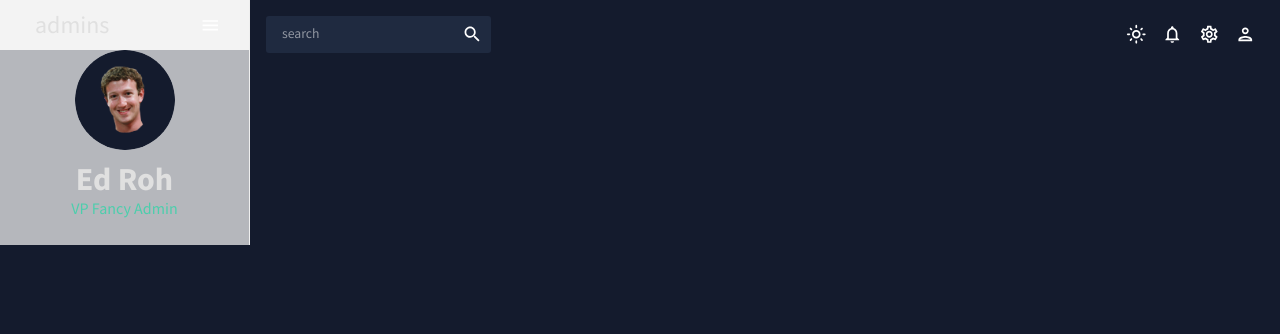
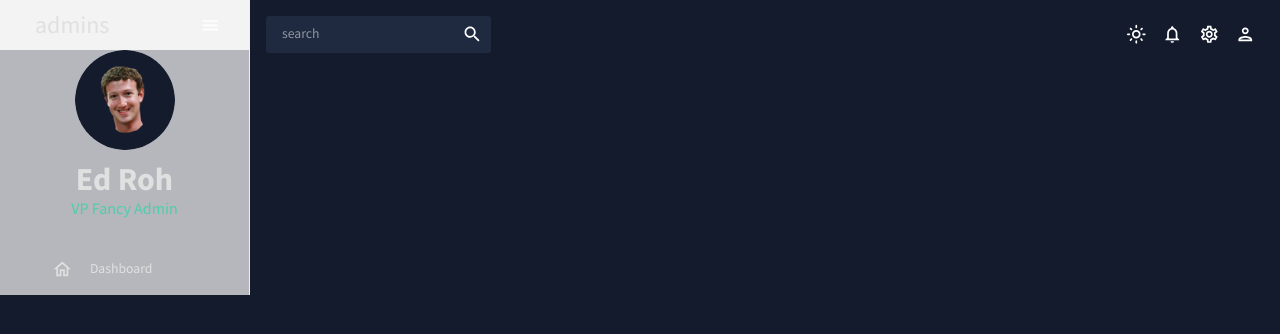
Before and after one commit to Clinton-dev/admindashboard, a React (Vite) app: page / in a window 1280 px wide. Shown: the top 334 px of the page. Built offline with nearby package versions, Linux system fonts and the light colour scheme.

Commit message:
Add icon links

```diff
--- a/src/scenes/global/Sidebar.jsx
+++ b/src/scenes/global/Sidebar.jsx
@@ -22,7 +22,23 @@ function SidebarComponent() {
   const theme = useTheme()
   const colors = tokens(theme.palette.mode)
   const [isCollapsed, setIsCollapsed] = useState(false);
-  const [selected, setIsSelected] = useState("Dashboard");
+  const [selected, setSelected] = useState("Dashboard");
+
+  const Item = ({title, to, icon, selected, setSelected}) => {
+    const theme = useTheme();
+    const colors = tokens(theme.palette.mode)
+    return (
+      <MenuItem
+      active={selected === title}
+      style={{color: colors.grey[100]}}
+      onClick={() => setIsSelected(title)}
+      icon={icon}
+      >
+        <Typography>{title}</Typography>
+        < Link to={to}/>
+      </MenuItem>
+    )
+  }
 
   return (
     <Box
@@ -91,7 +107,13 @@ function SidebarComponent() {
 
           {/* Menu Items */}
           <Box paddingLeft={isCollapsed? "undefined": "10%"}>
-
+            <Item
+            title="Dashboard"
+            to='/'
+            icon={<HomeOutlinedIcon/>}
+            selected={selected}
+            setSelected={setSelected}
+            />
           </Box>
         </Menu>
       </Sidebar>
```
Also changed, not shown: src/scenes/dashboard/index.jsx (line endings or trailing spaces).
